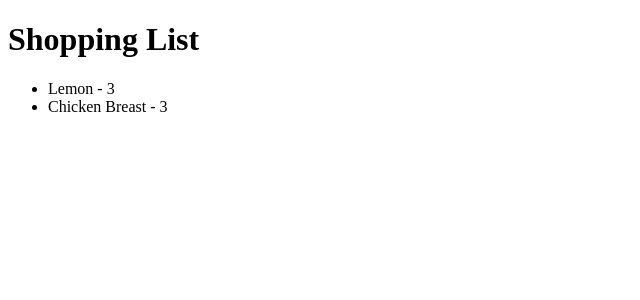
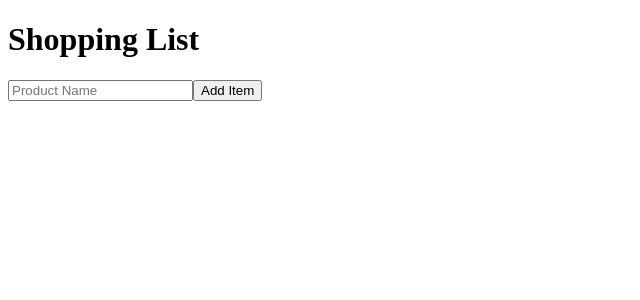
Before and after one commit to DarrelASandbox/playground-typescript, a React (Vite) app in the folder colt_steele/10-shopping-app/: page / in a window 1280 px wide. Shown: the top 300 px of the page, without its empty margins (0-640 px from the left). Built offline with nearby package versions, Linux system fonts and the light colour scheme.

Commit message:
`ShoppingListForm` component

```diff
--- a/colt_steele/10-shopping-app/src/App.tsx
+++ b/colt_steele/10-shopping-app/src/App.tsx
@@ -1,14 +1,24 @@
+import { useState } from 'react';
 import { ShoppingList } from './components/ShoppingList';
+import { Item } from './models/items';
+import { ShoppingListForm } from './components/ShoppingListForm';
 
 function App() {
-  const items = [
-    { id: 1, product: 'Lemon', quantity: 3 },
-    { id: 2, product: 'Chicken Breast', quantity: 3 },
-  ];
+  // const items = [
+  //   { id: 1, product: 'Lemon', quantity: 3 },
+  //   { id: 2, product: 'Chicken Breast', quantity: 3 },
+  // ];
+
+  const [items, setItems] = useState<Item[]>([]);
+
+  const addItem = (product: string) => {
+    console.log(product);
+  };
 
   return (
     <>
       <ShoppingList items={items} />
+      <ShoppingListForm onAddItem={addItem} />
     </>
   );
 }
--- a/colt_steele/10-shopping-app/src/components/ShoppingList.tsx
+++ b/colt_steele/10-shopping-app/src/components/ShoppingList.tsx
@@ -1,8 +1,4 @@
-interface Item {
-  id: number;
-  product: string;
-  quantity: number;
-}
+import { Item } from '../models/items';
 
 interface ShoppingListProps {
   items: Item[];
--- /dev/null
+++ b/colt_steele/10-shopping-app/src/components/ShoppingListForm.tsx
@@ -0,0 +1,26 @@
+import { useRef } from 'react';
+
+interface ShoppingListFormProps {
+  onAddItem: (item: string) => void;
+}
+
+const ShoppingListForm = ({ onAddItem }: ShoppingListFormProps): JSX.Element => {
+  // set initial value of `null` because
+  // form element doesn't exist at the beginning when the `useRef` hook runs
+  const inputRef = useRef<HTMLInputElement>(null);
+
+  const submitHandler = (e: React.FormEvent) => {
+    e.preventDefault();
+    const newProduct = inputRef.current?.value;
+    if (newProduct) onAddItem(newProduct);
+  };
+
+  return (
+    <form onSubmit={submitHandler}>
+      <input type="text" placeholder="Product Name" ref={inputRef} />
+      <button type="submit">Add Item</button>
+    </form>
+  );
+};
+
+export { ShoppingListForm };
--- /dev/null
+++ b/colt_steele/10-shopping-app/src/models/items.ts
@@ -0,0 +1,7 @@
+interface Item {
+  id: number;
+  product: string;
+  quantity: number;
+}
+
+export type { Item };
```
